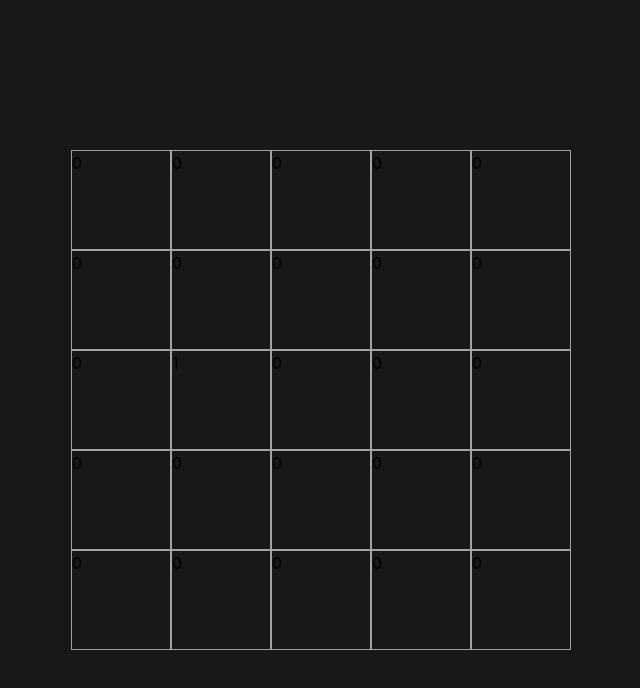
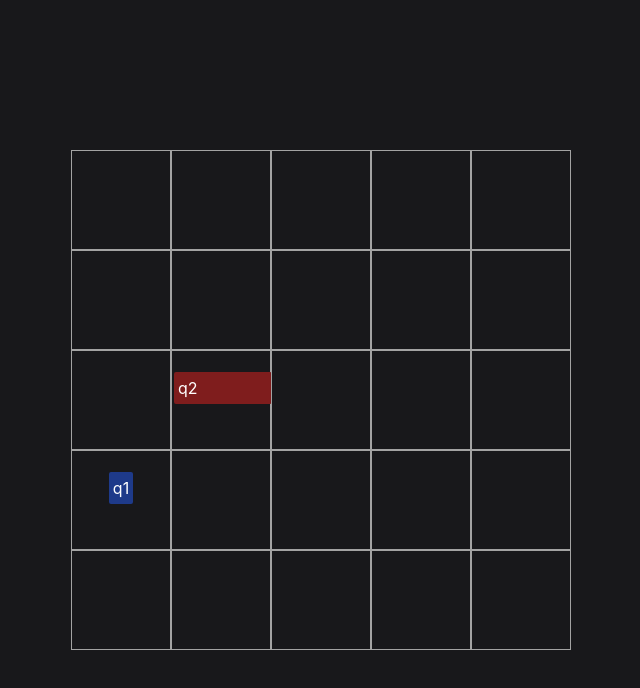
Before and after one commit to TheEnquirer/quantum_checkers, a React (Create React App) app in the folder quantum_checkers/: page / in a window 1280 px wide. Shown: the top 688 px of the page, without its empty margins (319-959 px from the left). Built offline with nearby package versions, Linux system fonts and the light colour scheme.

Commit message:
some basic display

```diff
--- a/quantum_checkers/src/Grid.jsx
+++ b/quantum_checkers/src/Grid.jsx
@@ -25,7 +25,7 @@ const Grid = props => {
 		    return (v.map((u, j) => {
 			//console.log(i, j)
 			return (
-			    <div class="border border-neutral-400"
+			    <div class="border border-neutral-400 text-white flex center items-center align-center content-center justify-center flex-col"
 				style={{
 					width: "100px",
 					height: "100px",
@@ -38,7 +38,21 @@ const Grid = props => {
 				//background: u ? this.state.props[i][j]["color"] : "inherit"
 			    //}}
 			    >
-				{u[1]}
+				{u[0]?
+				    <div class="bg-blue-900 p-1 rounded-sm ">
+
+					q1
+				    </div>
+
+				: ""}
+
+				{u[1]?
+				    <div class="bg-red-900 p-1 rounded-sm w-full ml-4 mr-3">
+
+					q2
+				    </div>
+
+				: ""}
 				&nbsp;
 			    </div>
 			)
```
